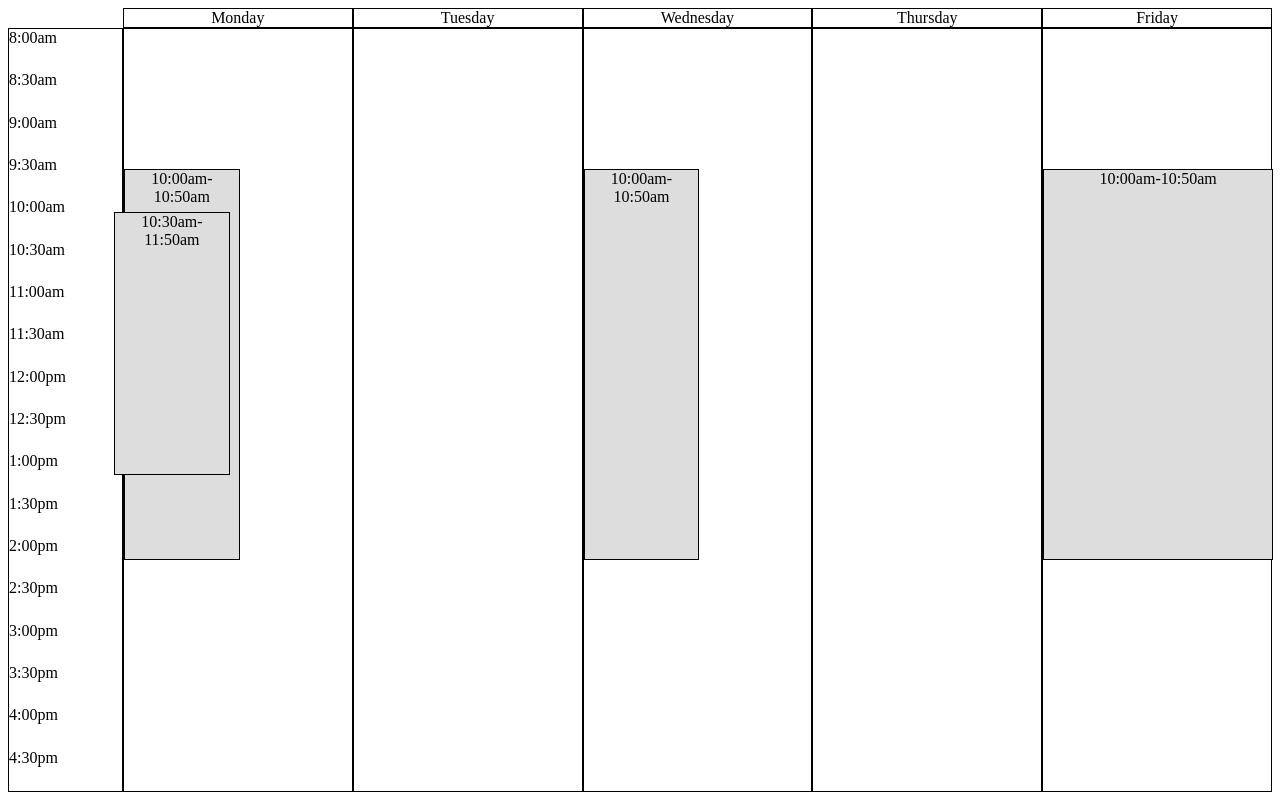
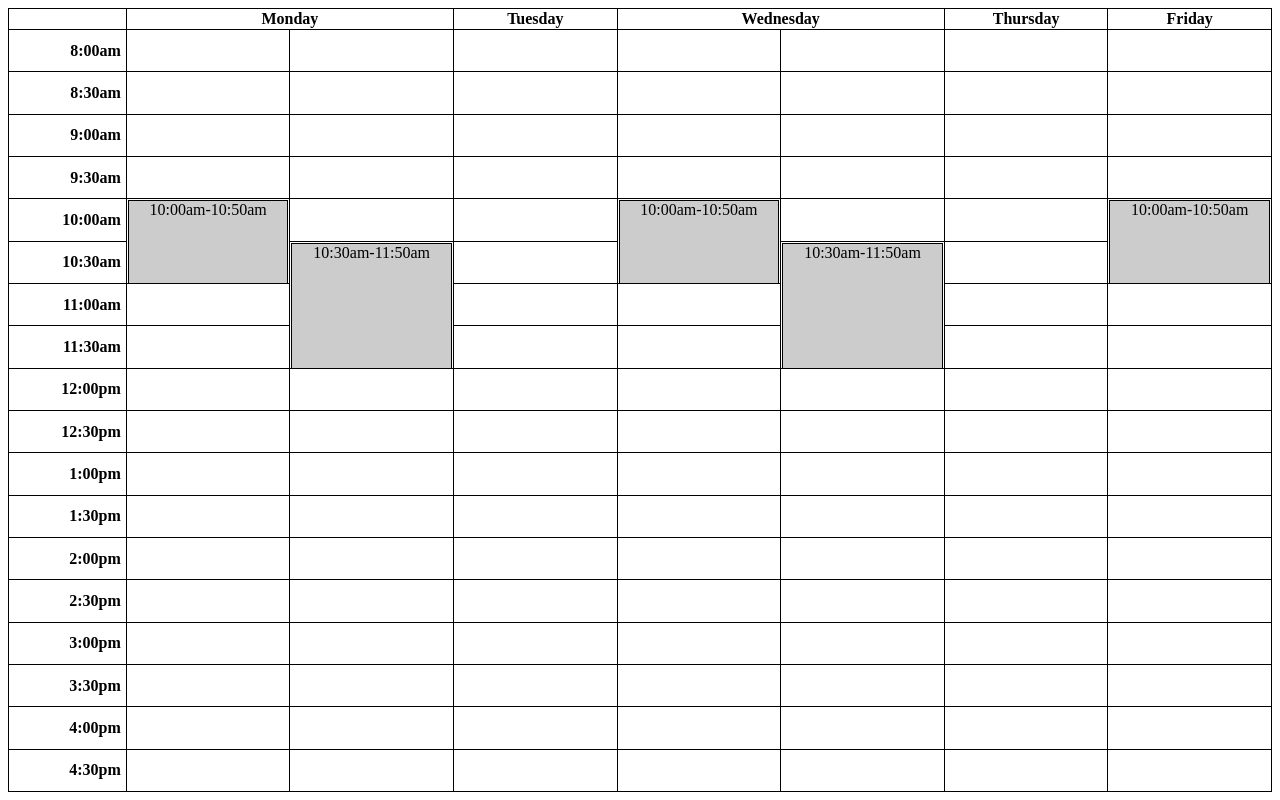
Before and after one commit to sahi1l/DeptScheduler, a plain HTML site: page index.html in a window 1280 px wide. Drawn offline with nearby package versions, Linux system fonts and the light colour scheme.

Commit message:
The basic layout is working!

```diff
--- a/index.html
+++ b/index.html
@@ -6,27 +6,31 @@
     <SCRIPT src="index.js"></SCRIPT>
     <style>
       #schedule {
-          display: grid;
-          height: 100%;
-          grid-template-columns: 0.5fr repeat(5,1fr);;
-          grid-template-rows: 20px 1fr;
+          width:100%;
+          height:100%;
+          border-collapse:collapse;
+          table-layout: fixed;
       }
-      #schedule>div {
-          display:inline-block;
+      #schedule tr {max-height:30px;}
+      #schedule td {overflow-y:overflow;max-height:30px;}
+      #schedule .time>th {text-align:right; padding-right: 5px;}
+
+      #schedule td,#schedule th {border:1px solid;}
+      #schedule>thead>th {max-height:20px;
+                          text-align:center;
+                         }
+      #schedule td {text-align: center;}
+      #schedule .block {
+          background-color:#ccc;
+          height:100%;
           border: 1px solid;
-          text-align:center;
       }
-      .times {
-          position:relative;
-      }
-      .times>div {position:absolute;}
-      .block {
-          border: 1px solid black;
-          background-color:#ddd;
-      }
+      #schedule td {vertical-align: top;}
     </style>
   </head>
   <body>
-    <div id="schedule">
-    </div>
+    <table id="schedule">
+      <thead><tr></tr></thead>
+      <tbody></tbody>
+      </table>
   </body>
--- a/index.js
+++ b/index.js
@@ -66,6 +66,10 @@ class Block {//as represented on the calendar
     duration() {
         return this.end.minutes - this.start.minutes;
     }
+    contents() {
+        //output content
+        return `${this.start.print()}-${this.end.print()}`;
+    }
 }
 class ClassData {
     constructor(name,instructor,room) {
@@ -119,14 +123,30 @@ class Schedule {
         //days should be a string like "MTWRF"
         //starttime and endtime should be strings
         this.$root = $("#schedule");
-        this.$header = $("#schedule>#header");
-        this.$body = $("#schedule>#body");
+        this.$header = $("#schedule>thead>tr");
+        this.$body = $("#schedule>tbody");
         this.start = new Time(starttime);
         this.end = new Time(endtime);
         this.days = days;
         this.column = {};
         for (let day of this.days) {
             this.column[day] = []; //list of Blocks
+        }
+        this.setupTable();
+    }
+    setupTable() {
+        let fr = 1.0/(this.days.length+0.5)*100;
+        this.$header.append($("<th class=time>")
+                            .css({width:`${fr/2}%`})
+                           );
+        //blank upper-left corner
+        let display = this.start.copy();
+        this.times = [];
+        while (display.minutes() < this.end.minutes()) {
+            this.times.push(display.minutes()); //don't do this more than once, eh?
+            let $tr = $("<tr>").addClass(`time time${display.minutes()}`).appendTo(this.$body);
+            $("<th>").html(display.print()).appendTo($tr);
+            display.add(30);
         }
     }
     addBlock(block){this.column[block.day].push(block);}
@@ -144,15 +164,14 @@ class Schedule {
         this.sortColumn(day);
         let columns = [new TimeRange()];
         for (let block of this.column[day]) {
-            console.debug(block);
             let done = false;
             for (let i in columns) {
                 let col = columns[i];
                 if (!(col.contains(block.start) || col.contains(block.end))) {
                     col.add(block.start,block.end);
                     done=true;
+                    block.x = i;
                     break;
-                    block.x = i;
                 }
             }
             if(!done) {
@@ -165,38 +184,58 @@ class Schedule {
         return columns;
     }
     generate() {
-        //        this.$header.append($("<div>"));
-        let sm = this.start.minutes();
-        let em = this.end.minutes();
-        let $times = $("<div>").addClass("times").css({"grid-area": "2/1"}).appendTo(this.$root);
-        let height = $times.height();
-        let ppm = height/(em-sm);
-        let display = this.start.copy();
-        while (display.minutes() < em) {
-            $("<div>").html(display.print()).css({top:(display.minutes()-sm)*ppm}).appendTo($times);
-            display.add(30);
+        let fr = 1.0/(this.days.length+0.5)*100;
+        let colNs = {};
+        //Make the headers
+        for (let day of this.days) {
+            let cols = this.getColumns(day);
+            colNs[day] = cols.length;
+            $("<th>").addClass(`day day${day}`)
+                .html(DayNames[day])
+//                .css({width:`${fr}%`})//or maybe spread evenly? hard to say yet
+                .attr("colspan",cols.length)
+                .appendTo(this.$header);
+
         }
-        let $cols = [];
-        for (let i in this.days) {
-            i = Number(i);
-            let day = this.days[i];
-            let name = DayNames[day];
-            $("<div>").html(name).css({"grid-area": `1/${i+2}`}).appendTo(this.$root);
-            let $col = $("<div>").addClass("column").css({"grid-area": `2/${i+2}`}).appendTo(this.$root);
-            let width = $col.width();
-            let cols = this.getColumns(day);
-            let subwidth = width/cols.length;
-            console.debug(this.column[day]);
+        for (let day of this.days) {
+            let slots = {};
+            for(let x=0;x<colNs[day];x++){
+                slots[x] = {};
+                for (let time of this.times) {
+                    slots[x][time] = "OK";
+                }
+            }
             for (let block of this.column[day]) {
-                console.debug(block);
-                $("<div>").addClass("block").html(`${block.start.print()}-${block.end.print()}`)
-                    .css({top: (block.start.minutes()-sm)*ppm,
-                          bottom: (block.end.minutes()-sm)*ppm,
-                          left: block.x*subwidth,
-                          width: subwidth,
-                          position: "absolute"}).appendTo($col);
+                let x = block.x;
+                let startslot = Math.floor(block.start.minutes()/30)*30;
+                let endslot = Math.ceil(block.end.minutes()/30)*30;
+                let count = (endslot-startslot)/30;
+                slots[x][startslot] = block;
+                let ss = startslot+30;
+                let span = 1;
+                while (ss<endslot){
+                    slots[x][ss] = "NO";
+                    span += 1;
+                    ss+=30;
+                }
+                block.span = span;
             }
+            for (let x=0;x<colNs[day];x++){
+                for (let time of this.times) {
+                    if(slots[x][time] == "OK") {
+                        $(`tr.time${time}`).append("<td>");
+                    } else if (slots[x][time] != "NO"){
+                        console.debug(x,time,slots[x][time],slots[x][time] instanceof Block);
+                        let $td = $("<td>").appendTo($(`tr.time${time}`))
+                            .attr("rowspan",slots[x][time].span);
+                        $("<div>")
+                            .addClass("block")
+                            .html(slots[x][time].contents())
+                            .appendTo($td);
 
+                    }
+                }
+            }
         }
     }
 }
```
Also changed, not shown: 2 other files.
